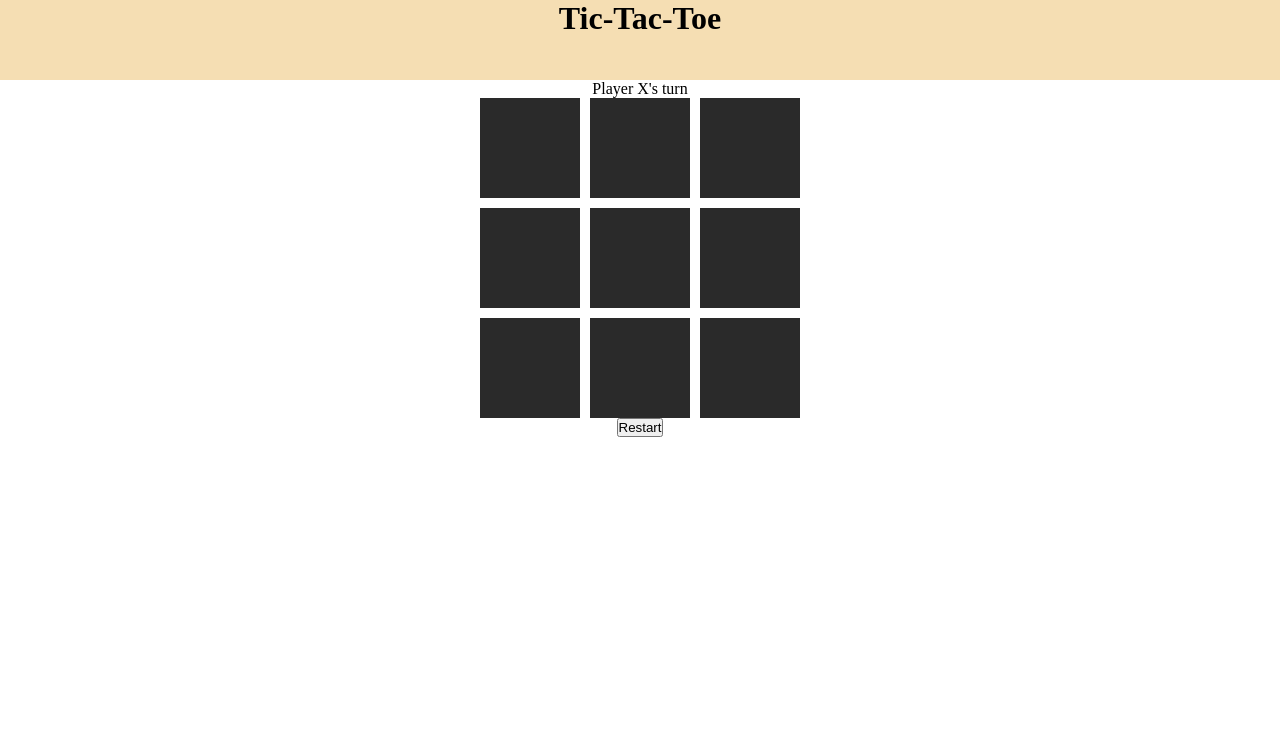
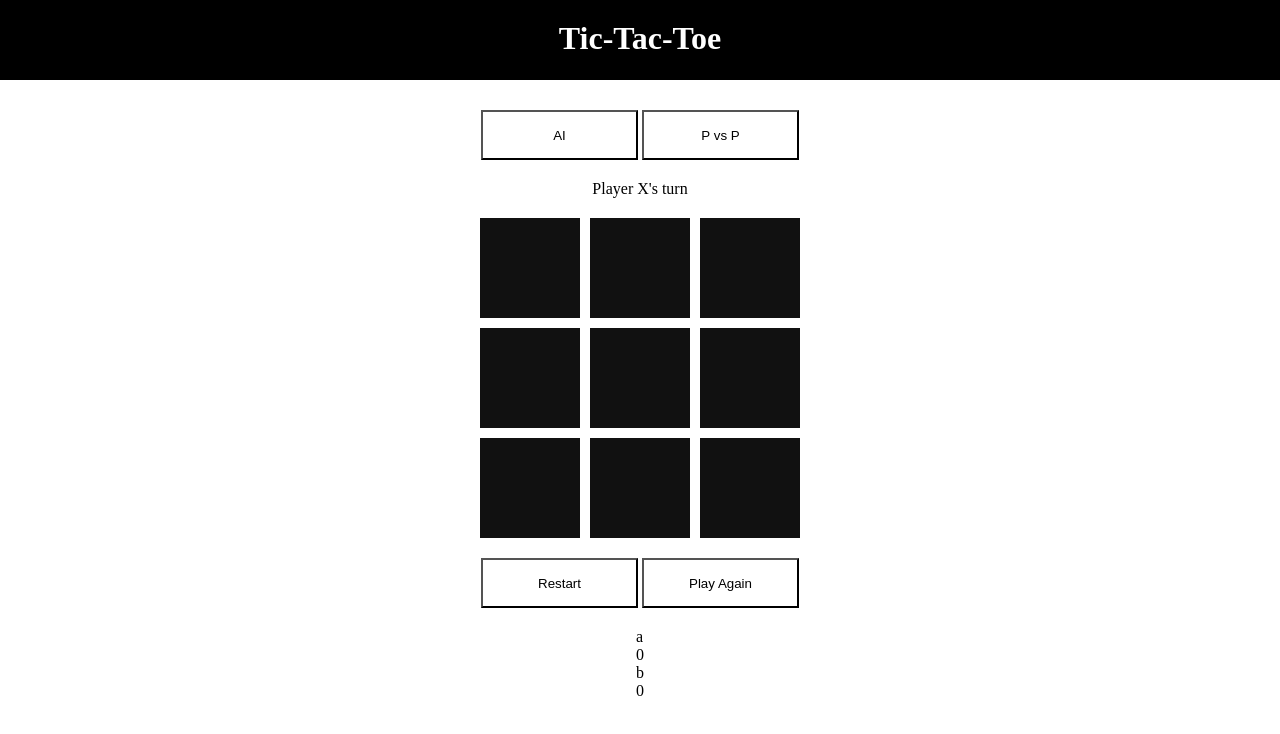
Before and after one commit to meeetppatel/tic-tac-toe, a plain HTML site: page index.html in a window 1280 px wide. Drawn offline with Linux system fonts and the light colour scheme.

Commit message:
btn style

```diff
--- a/index.html
+++ b/index.html
@@ -1,4 +1,5 @@
 <html lang="en">
+
 <head>
     <meta charset="UTF-8">
     <meta http-equiv="X-UA-Compatible" content="IE=edge">
@@ -7,12 +8,20 @@
     <link rel="stylesheet" href="style.css">
     <script src="script.js"></script>
 </head>
+
 <body>
     <header class="header">
         <h1>Tic-Tac-Toe</h1>
     </header>
     <div class="main">
+
+        <div id="mode" class="hidden">
+            <button id="Bot" class=" btn btns ai-btn">AI</button>
+            <button id="Player" class="btn btns player-btn">P vs P</button>
+        </div>
+
         <div class="message" id="message">Player X's turn</div>
+
         <div class="gameboard">
             <div class="divs" data-index="1"></div>
             <div class="divs" data-index="2"></div>
@@ -24,10 +33,25 @@
             <div class="divs" data-index="8"></div>
             <div class="divs" data-index="9"></div>
         </div>
-        <div class="bottom">
-            <button class="btn restart-btn" id="restart-btn">Restart</button>
+
+
+        <div class="Bottom">
+            <div>
+                <button class="btn btnb restart" id="restart-btn">Restart</button>
+                <button class="btn btnb playAgain" id="playagn-btn">Play Again</button>
+            </div>
+            <p id="Text"></p>
+        </div>
+
+
+        <div class="score-board ">
+            <div class="left-text">a</div>
+            <div class="left-score">0</div>
+            <div class="right-text">b</div>
+            <div class="right-score">0</div>
         </div>
     </div>
 
 </body>
+
 </html>
--- a/style.css
+++ b/style.css
@@ -9,10 +9,12 @@ body {
 }
 
 .header {
+    padding-top: 20px;
     width: 100%;
     text-align: center;
     height: 10vh;
-    background-color: wheat;
+    background-color: black;
+    color: white;
 }
 
 .main {
@@ -20,6 +22,8 @@ body {
     flex-direction: column;
     justify-content: center;
     align-items: center;
+    gap:20px;
+    padding-top: 30px;
 }
 
 .gameboard {
@@ -32,9 +36,23 @@ body {
 .divs {
     cursor: pointer;
     display: flex;
-    background: rgba(0, 0, 0, 0.836);
+    background: rgba(0, 0, 0, 0.932);
     justify-content: center;
     align-items: center;
     font-size: 5rem;
     color: white;
 }
+.btn{
+    width: 157px;
+    height:50px;
+    background-color:white
+}
+.btnb:hover{
+    background-color:black;
+    color:white;
+    transition: 0.5s;
+}
+.btns:focus{
+    background-color:black;
+    color:white;
+}
```
